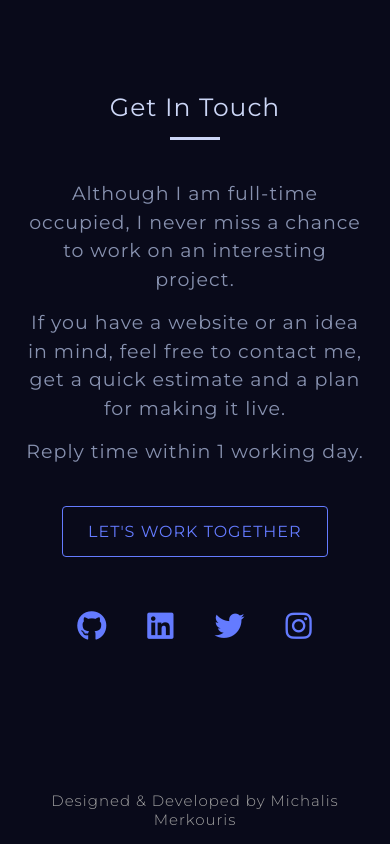
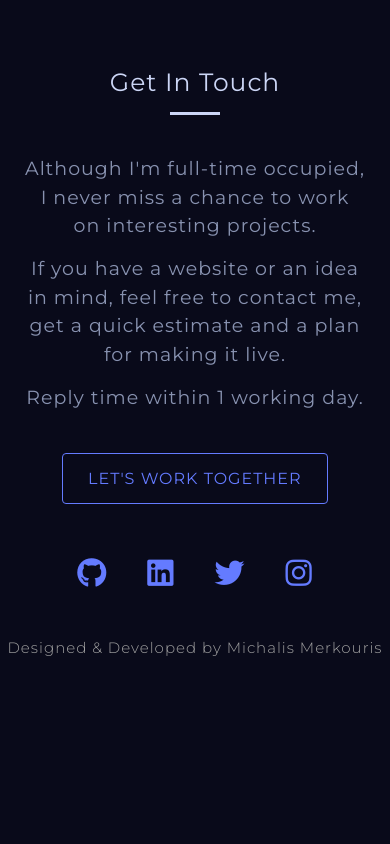
Before and after one commit to mimerkou/portfolio, a React (Create React App) app: page / in a window 390 px wide. Shown: the part 4411-5255 px from the top of the page. After the commit the page ends 5083 px from the top, so only its background shows below. Built offline with nearby package versions, Linux system fonts and the light colour scheme.

Commit message:
created footer section and added active links in navbar

```diff
--- a/src/components/Contact/Contact.css
+++ b/src/components/Contact/Contact.css
@@ -1,5 +1,4 @@
 .contact-container {
-  min-height: 100vh;
   min-height: calc(100vh - 8rem);
   max-width: 96rem;
   padding: 10rem 2.5rem;
@@ -171,13 +170,6 @@ form {
   color: #ccd6f6;
 }
 
-.developer {
-  margin-top: 15rem;
-  font-size: 1.5rem;
-  font-weight: 300;
-  color: #a2a2a2;
-}
-
 @media screen and (max-width: 768px) {
   .contact-container {
     min-height: auto;
--- a/src/components/Contact/ContactTest.jsx
+++ b/src/components/Contact/ContactTest.jsx
@@ -54,8 +54,8 @@ const ContactTest = () => {
 
         <Zoom delay={250}>
           <p className="full-time-occupied">
-            Although I am full-time occupied, I never miss a chance to work on
-            an interesting project.
+            Although I'm full-time occupied, I never miss a chance to work on
+            interesting projects.
           </p>
 
           <p className="website">
@@ -127,8 +127,6 @@ const ContactTest = () => {
             </a>
           </Fade>
         </div>
-
-        <p className="developer">Designed & Developed by Michalis Merkouris</p>
       </div>
     </section>
   );
--- /dev/null
+++ b/src/components/Footer/Footer.css
@@ -0,0 +1,17 @@
+footer {
+  min-height: auto;
+  text-align: center;
+  margin-bottom: 1.5rem;
+}
+
+.developer {
+  font-size: 1.5rem;
+  font-weight: 300;
+  color: #a2a2a2;
+}
+
+@media screen and (max-width: 768px) {
+  .developer {
+    margin: 5rem 0 1.5rem 0;
+  }
+}
--- /dev/null
+++ b/src/components/Footer/Footer.jsx
@@ -0,0 +1,12 @@
+import React from 'react';
+import './Footer.css';
+
+const Footer = () => {
+  return (
+    <footer>
+      <p className="developer">Designed & Developed by Michalis Merkouris</p>
+    </footer>
+  );
+};
+
+export default Footer;
--- a/src/components/Navbar/Navbar.css
+++ b/src/components/Navbar/Navbar.css
@@ -115,10 +115,10 @@
   transition: all 0.3s;
 }
 
-/* .list-link.active {
+.list-link.active {
   color: #ccd6f6;
   transition: all 0.3s ease-in-out;
-} */
+}
 
 .opened.menu {
   z-index: initial;
--- a/src/components/Navbar/Navbar.jsx
+++ b/src/components/Navbar/Navbar.jsx
@@ -59,7 +59,7 @@ const Navbar = () => {
                 <LinkScroll
                   to="home"
                   className="list-link"
-                  // activeClass="active"
+                  activeClass="active"
                   offset={-80}
                   spy={true}
                   smooth={true}
@@ -72,7 +72,7 @@ const Navbar = () => {
                 <LinkScroll
                   to="about"
                   className="list-link"
-                  // activeClass="active"
+                  activeClass="active"
                   offset={-80}
                   spy={true}
                   smooth={true}
@@ -85,7 +85,7 @@ const Navbar = () => {
                 <LinkScroll
                   to="projects"
                   className="list-link"
-                  // activeClass="active"
+                  activeClass="active"
                   offset={-80}
                   spy={true}
                   smooth={true}
@@ -98,7 +98,7 @@ const Navbar = () => {
                 <LinkScroll
                   to="contact"
                   className="list-link"
-                  // activeClass="active"
+                  activeClass="active"
                   offset={-80}
                   spy={true}
                   smooth={true}
--- a/src/components/Projects/Projects.css
+++ b/src/components/Projects/Projects.css
@@ -2,8 +2,8 @@
   max-width: 96rem;
   margin: 0 auto;
   min-height: 100vh;
-  padding: 10rem 2.5rem 5rem 2.5rem;
-  /* padding: 0 2.5rem; */
+  padding: 7.5rem 2.5rem 5rem 2.5rem;
+  /* padding: 5rem 2.5rem; */
 }
 
 .projects-heading h2 {
--- a/src/pages/Home.js
+++ b/src/pages/Home.js
@@ -5,6 +5,7 @@ import About from '../components/About/About';
 import Projects from '../components/Projects/Projects';
 // import Contact from '../components/Contact/Contact';
 import ContactTest from '../components/Contact/ContactTest';
+import Footer from '../components/Footer/Footer';
 
 const Home = () => {
   return (
@@ -15,6 +16,7 @@ const Home = () => {
       <Projects />
       {/* <Contact /> */}
       <ContactTest />
+      <Footer />
     </>
   );
 };
```
